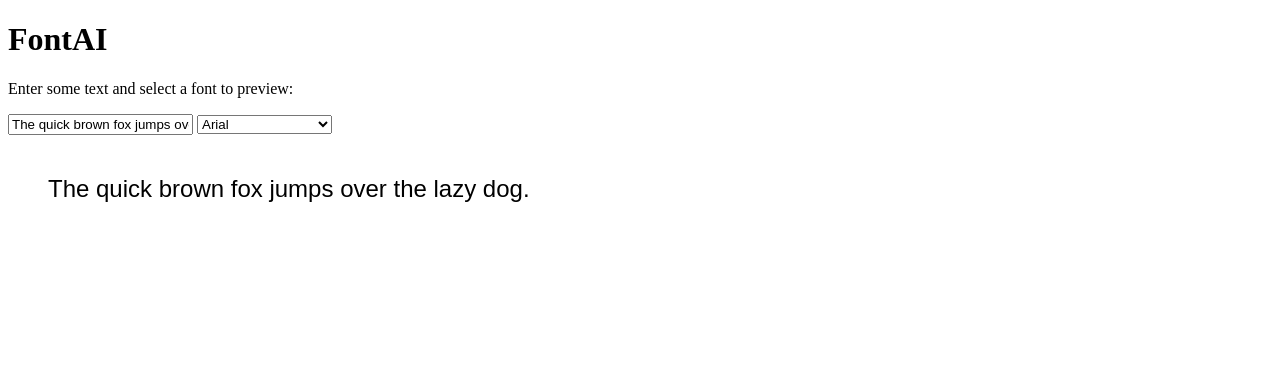
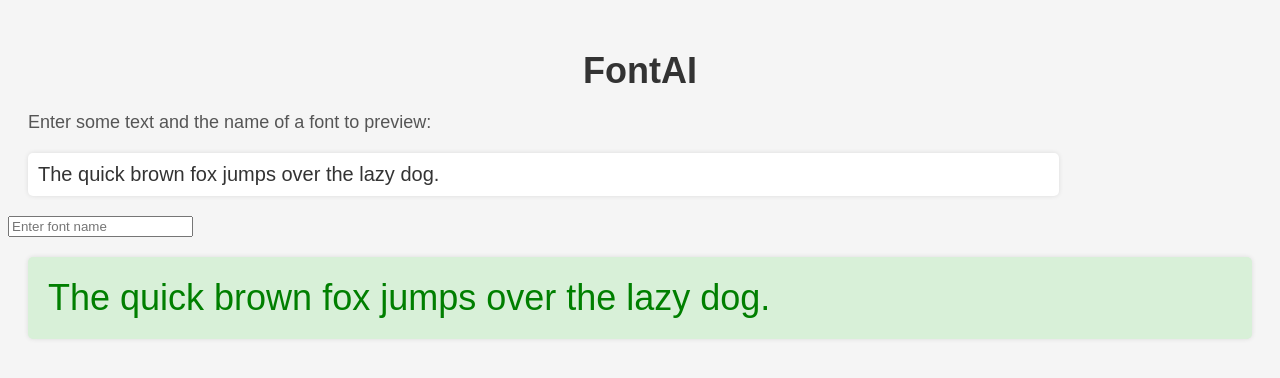
Before and after one commit to anbran223/FontAI, a plain HTML site: page index.html in a window 1280 px wide. Drawn offline with Linux system fonts and the light colour scheme.

Commit message:
Update index.html

```diff
--- a/index.html
+++ b/index.html
@@ -3,52 +3,94 @@
 <head>
 	<title>FontAI</title>
 	<style>
+		body {
+			background-color: #f5f5f5;
+			font-family: Arial, sans-serif;
+			color: #333;
+		}
+
+		h1 {
+			text-align: center;
+			margin: 50px 0 20px;
+			font-size: 36px;
+			color: #333;
+		}
+
+		p {
+			margin: 20px;
+			font-size: 18px;
+			color: #555;
+		}
+
+		#preview-text {
+			display: block;
+			margin: 20px;
+			padding: 10px;
+			font-size: 20px;
+			width: 80%;
+			border: none;
+			border-radius: 5px;
+			box-shadow: 0 0 5px rgba(0, 0, 0, 0.1);
+			background-color: #fff;
+			color: #333;
+		}
+
 		.font-preview {
 			margin: 20px;
 			padding: 20px;
-			font-size: 24px;
+			font-size: 36px;
+			border-radius: 5px;
+			box-shadow: 0 0 5px rgba(0, 0, 0, 0.1);
+			background-color: #fff;
+			color: #333;
+		}
+
+		.font-preview.green {
+			background-color: #d8f0d8;
+			color: #007f00;
+		}
+
+		.font-preview.blue {
+			background-color: #d8eaf0;
+			color: #007fbf;
+		}
+
+		.font-preview.orange {
+			background-color: #fde9d9;
+			color: #ff6600;
 		}
 	</style>
 </head>
 <body>
 	<h1>FontAI</h1>
 
-	<p>Enter some text and select a font to preview:</p>
+	<p>Enter some text and the name of a font to preview:</p>
 
 	<input type="text" id="preview-text" value="The quick brown fox jumps over the lazy dog.">
 
-	<select id="font-selector">
-		<option value="Arial">Arial</option>
-		<option value="Times New Roman">Times New Roman</option>
-		<option value="Helvetica">Helvetica</option>
-		<option value="Calibri">Calibri</option>
-		<option value="Georgia">Georgia</option>
-		<!-- Add more font options here -->
-	</select>
+	<input type="text" id="font-input" placeholder="Enter font name" />
 
-	<div class="font-preview" id="font-preview"></div>
+	<div id="font-preview" class="font-preview green">
+		The quick brown fox jumps over the lazy dog.
+	</div>
 
 	<script>
-		// Get the preview text and font selector
-		const previewText = document.getElementById('preview-text');
-		const fontSelector = document.getElementById('font-selector');
+		// Get the font input and preview elements
+		var fontInput = document.getElementById('font-input');
+		var fontPreview = document.getElementById('font-preview');
 
-		// Get the font preview element
-		const fontPreview = document.getElementById('font-preview');
-
-		// Update the font preview when the font is changed
-		fontSelector.addEventListener('change', () => {
-			fontPreview.style.fontFamily = fontSelector.value;
+		// Listen for changes to the preview text input
+		document.getElementById('preview-text').addEventListener('input', function() {
+			// Update the font preview with the new text and font
+			fontPreview.textContent = this.value;
+			fontPreview.style.fontFamily = fontInput.value;
 		});
 
-		// Update the font preview when the text is changed
-		previewText.addEventListener('input', () => {
-			fontPreview.textContent = previewText.value;
+		// Listen for changes to the font input
+		fontInput.addEventListener('input', function() {
+			// Update the font preview with the new font
+			fontPreview.style.fontFamily = this.value;
 		});
-
-		// Set the initial font preview
-		fontPreview.style.fontFamily = fontSelector.value;
-		fontPreview.textContent = previewText.value;
 	</script>
 </body>
 </html>
```
